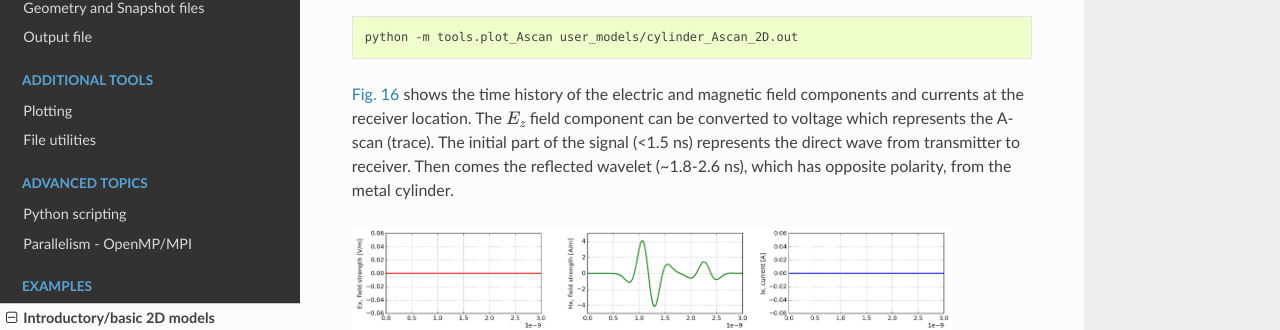
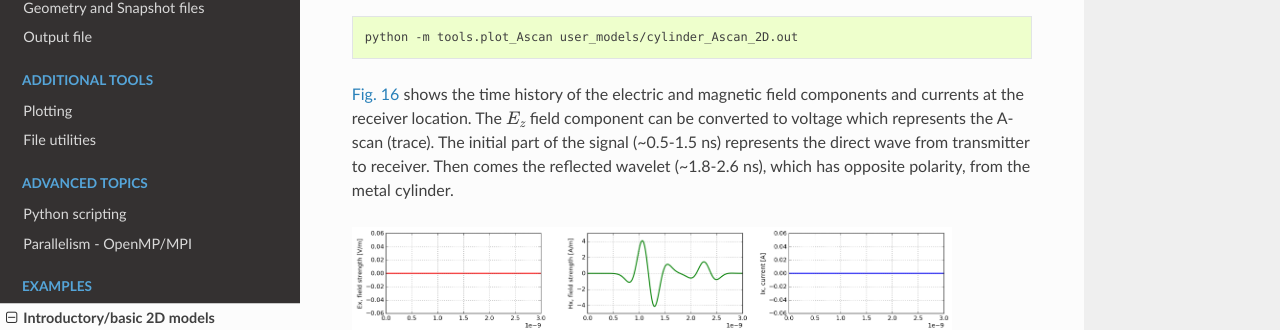
Before and after one commit to gprMax/gprMax, a Sphinx documentation site: the page built from docs/source/examples_simple_2D.rst, in a window 1280 px wide and 900 px high, scrolled down 3730 px. Shown: the part 149-479 px from the top of the window. Built offline with Sphinx 7.4.7 and the Read the Docs theme 2.0.0, drawn with Linux system fonts in a browser that asks for light colours; some of the changed text lies outside the part shown.

Commit message:
Updated text descriptions.

```diff
--- a/docs/source/examples_simple_2D.rst
+++ b/docs/source/examples_simple_2D.rst
@@ -114,7 +114,7 @@ You should have produced an output file ``cylinder_Ascan_2D.out``. You can view
 
     python -m tools.plot_Ascan user_models/cylinder_Ascan_2D.out
 
-:numref:`cylinder_Ascan_results` shows the time history of the electric and magnetic field components and currents at the receiver location. The :math:`E_z` field component can be converted to voltage which represents the A-scan (trace). The initial part of the signal (<1.5 ns) represents the direct wave from transmitter to receiver. Then comes the reflected wavelet (~1.8-2.6 ns), which has opposite polarity, from the metal cylinder.
+:numref:`cylinder_Ascan_results` shows the time history of the electric and magnetic field components and currents at the receiver location. The :math:`E_z` field component can be converted to voltage which represents the A-scan (trace). The initial part of the signal (~0.5-1.5 ns) represents the direct wave from transmitter to receiver. Then comes the reflected wavelet (~1.8-2.6 ns), which has opposite polarity, from the metal cylinder.
 
 .. _cylinder_Ascan_results:
 
@@ -161,7 +161,7 @@ You can now view an image of the B-scan using the command:
 
     python -m tools.plot_Bscan user_models/cylinder_Bscan_2D_merged.out Ez
 
-:numref:`cylinder_Bscan_results` shows the B-scan (of the :math:`E_z` field component). Again, the initial part of the signal (<1.5 ns) represents the direct wave from transmitter to receiver. Then comes a hyperbolic response from the metal cylinder.
+:numref:`cylinder_Bscan_results` shows the B-scan (of the :math:`E_z` field component). Again, the initial part of the signal (~0.5-1.5 ns) represents the direct wave from transmitter to receiver. Then comes a hyperbolic response from the metal cylinder.
 
 .. _cylinder_Bscan_results:
 
```
Also changed, not shown: other parts of docs/source/examples_simple_2D.rst (+1 -1 lines), docs/source/examples_antennas.rst (+4 -4 lines).
